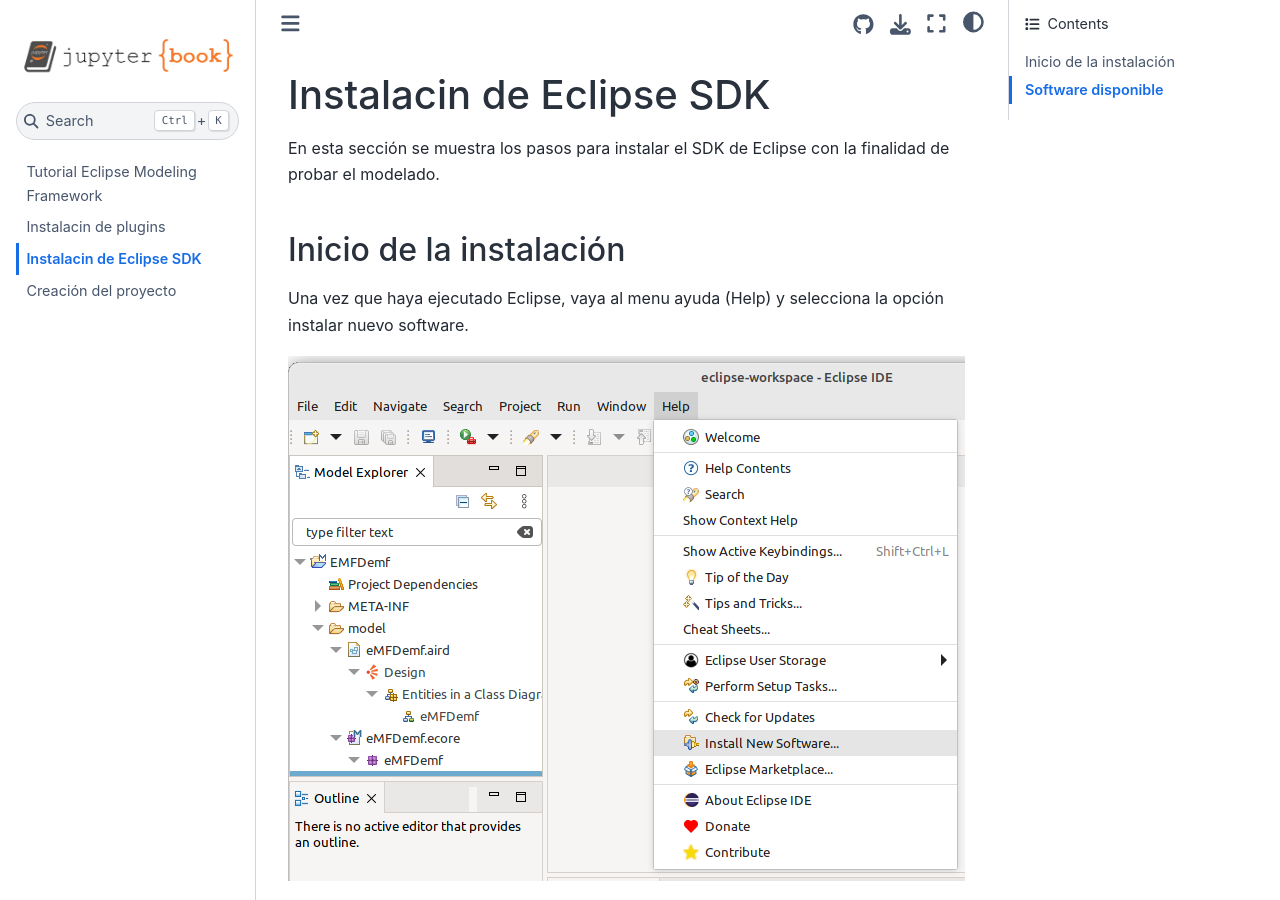
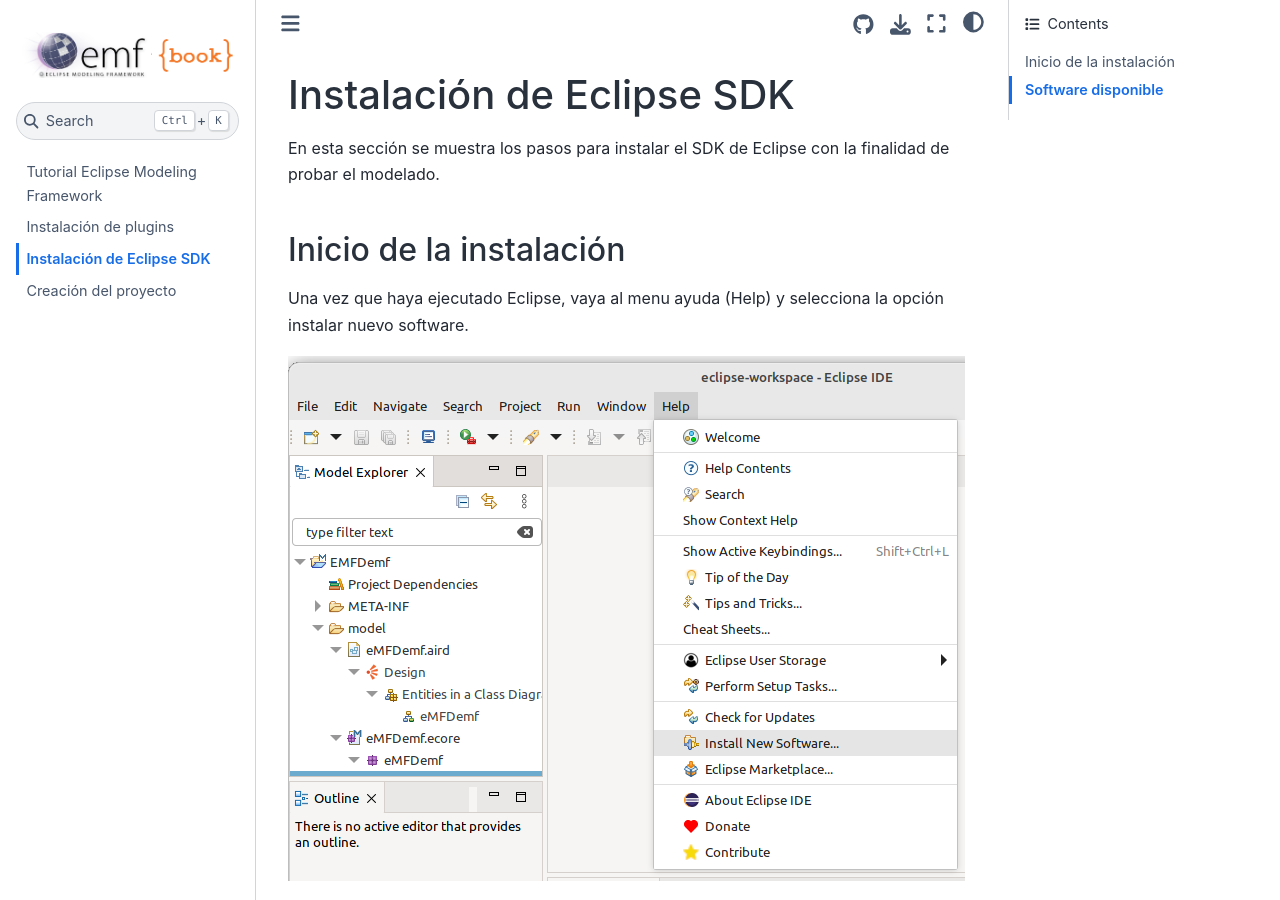
Before and after one commit to DmunozMaestriaSW/TutorialEMF, a Jupyter Book: the page built from instalacion_sdk.md, in a window 1280 px wide and 900 px high. Built offline with Jupyter Book 1.0.4 settings and Sphinx 7.4.7 and the Sphinx Book theme 1.1.4, drawn with Linux system fonts in a browser that asks for light colours; some of the changed text lies outside the part shown.

Commit message:
Agrega páginas

```diff
--- a/instalacion_emf.md
+++ b/instalacion_emf.md
@@ -1,4 +1,4 @@
-# Instalacin de plugins
+# Instalación de plugins
 
 En esta sección se muestra los pasos para instalar los plugins EMF.
 
--- a/instalacion_sdk.md
+++ b/instalacion_sdk.md
@@ -1,4 +1,4 @@
-# Instalacin de Eclipse SDK
+# Instalación de Eclipse SDK
 
 En esta sección se muestra los pasos para instalar el SDK de Eclipse con la finalidad de probar el modelado.
 
```
Also changed, not shown: logo.png.
